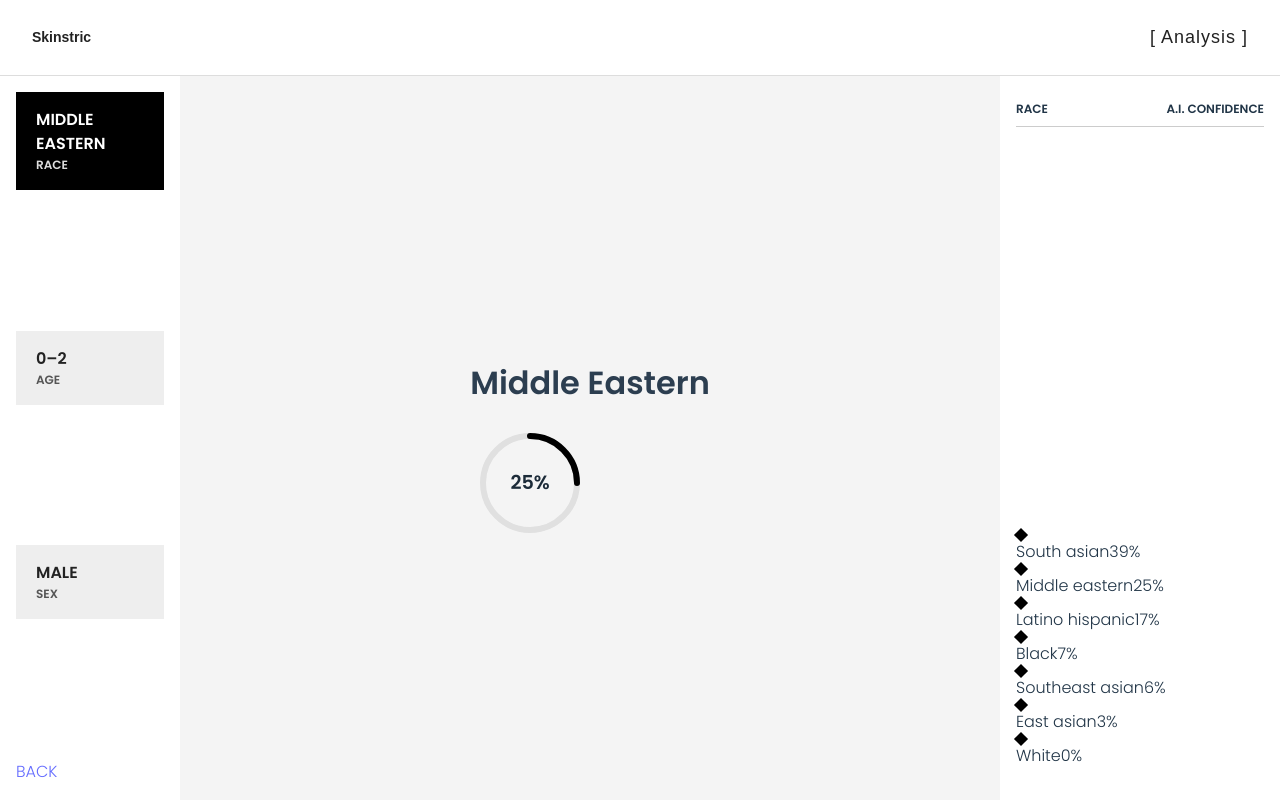
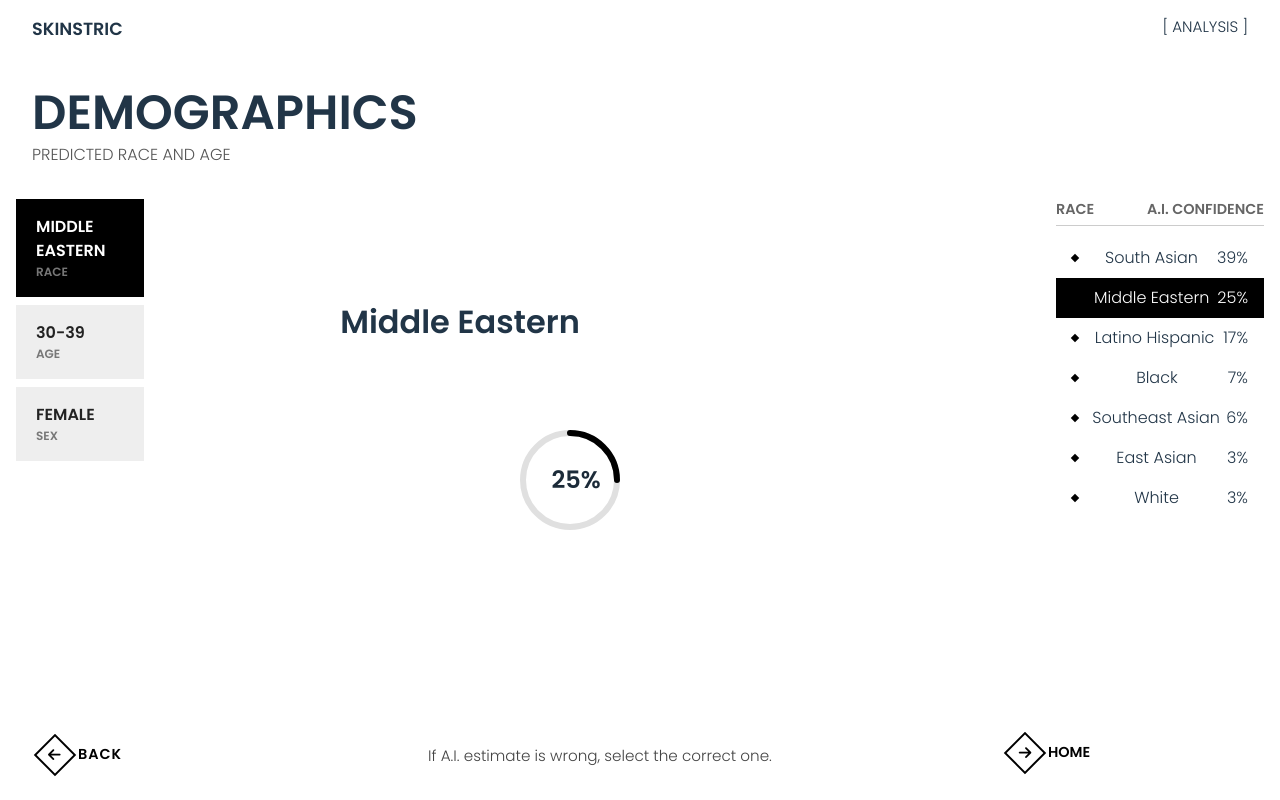
Before and after one commit to tashamcglashan/tasha-skinstric, a React (Vite) app: page /demographics in a window 1280 px wide. Built offline with nearby package versions, Linux system fonts and the light colour scheme.

Commit message:
updated Analysis so that Demographics button goes to Demographics.jsx; created PredictionCircle jsx and css to show animated prediction circle

```diff
--- a/src/components/PredictionCircle.css
+++ b/src/components/PredictionCircle.css
@@ -17,9 +17,9 @@
   .circle-text {
     position: absolute;
     top: 50%;
-    left: 50%;
+    left: 30%;
     transform: translate(-50%, -50%);
-    font-size: 1.2rem;
+    font-size: 1.5rem;
     font-weight: bold;
     color: #1c2b39;
   }
--- a/src/pages/Analysis.css
+++ b/src/pages/Analysis.css
@@ -71,6 +71,7 @@
 
   /* Individual diamond buttons */
   .diamond-button {
+    color:  black;
     position: absolute;
     width: 120px;
     height: 120px;
@@ -85,6 +86,7 @@
 
   .diamond-button:hover {
     background-color: #d9d9d9;
+    color: #333
   }
 
   .diamond-button span {
--- a/src/pages/Analysis.jsx
+++ b/src/pages/Analysis.jsx
@@ -2,11 +2,12 @@ import React from "react";
 import { useNavigate } from "react-router-dom";
 import Navbar from "../components/Nav";
 import "./Analysis.css";
+import {Link} from "react-router-dom";
 
 export default function Analysis() {
   const navigate = useNavigate();
   const handleGetSummary = () => {
-    navigate("/deomographics");
+    navigate("/demographics");
   };
 
   return (
@@ -30,9 +31,9 @@ export default function Analysis() {
 
         {/* Inner diamond buttons */}
         <div className="diamond-button-grid">
-          <div className="diamond-button top" onClick={() => console.log("Demographics clicked")}>
-            <span>DEMOGRAPHICS</span>
-          </div>
+          <Link to="/demographics" className="diamond-button top">
+          <span>DEMOGRAPHICS</span>
+          </Link>
           <div className="diamond-button right" onClick={() => console.log("Cosmetic clicked")}>
             <span>COSMETIC CONCERNS</span>
           </div>
--- a/src/pages/Demographics.css
+++ b/src/pages/Demographics.css
@@ -9,14 +9,13 @@
 
 .demographics-nav {
   display: flex;
-  justify-content: space-between;
   align-items: center;
-  padding: 1.5rem 2rem;
-  border-bottom: 1px solid #ddd;
-  font-family: Arial, sans-serif;
+  gap: .5rem;
   font-size: 14px;
-  color: #222;
+  font-weight: bold;
+  text-transform: uppercase;
 }
+
 
 .nav-logo {
   font-weight: bold;
@@ -27,8 +26,8 @@
 }
 
 .nav-title {
-  font-size: 18px;
-  letter-spacing: 1px;
+  font-size: 0.95rem;
+  font-weight: 500;
 }
 
 .predicted {
@@ -42,19 +41,12 @@
   flex: 1;
 }
 
-/* Left sidebar */
-.sidebar {
-  width: 180px;
-  padding: 1rem;
-  display: flex;
-  flex-direction: column;
-  justify-content: space-between;
-}
-
+/* Sidebar Section */
+/* Sidebar Section */
 .sidebar-section {
   background: #eee;
   color: #222;
-  margin-bottom: 1rem;
+  margin-bottom: 0.5rem;
   padding: 1rem;
   font-weight: bold;
   text-transform: uppercase;
@@ -65,185 +57,221 @@
 
 .sidebar-section span {
   display: block;
-  font-size: 12px;
-  color: #555;
-  text-transform: none;
-}
-
-.sidebar-section:hover {
-  background: #ccc;
+  font-size: 0.75rem;
+  color: #777;
+  text-transform: uppercase;
 }
 
 .sidebar-section.active {
-  background: #000;
+  background-color: #000;
   color: #fff;
 }
 
-.sidebar-section.active span {
-  color: #ddd;
+.sidebar-boxes {
+  display: flex;
+  flex-direction: column;
+  gap: 0.5rem;
 }
 
-/* Back button */
-.back-button {
+/* Nav styles */
+.demographics-nav {
   display: flex;
-  align-items: center;
-  gap: 0.5rem;
-  margin-top: auto;
-  color: #000;
+  align-items: flex-start;
+  justify-content: space-between;
+  padding: 1rem 2rem 0.25rem 2rem;
+}
+
+.nav-logo {
+  font-size: 1.1rem;
   font-weight: bold;
-  text-decoration: none;
+}
+
+
+
+/* Header section */
+.nav-header-container {
+  display: flex;
+  flex-direction: column;
+  padding: 0 2rem 1rem 2rem;
+  margin-top: 0.5rem;
+}
+
+.nav-header-main {
+  font-size: 3rem;
+  font-weight: bold;
+  text-transform: uppercase;
+  margin-bottom: 0.25rem;
+}
+
+.nav-subtitle {
+  font-size: 1rem;
+  color: #555;
   text-transform: uppercase;
 }
 
-.icon-box {
-  border: 2px solid black;
-  width: 36px;
-  height: 36px;
+/* Layout wrapper */
+.demographics-wrapper {
   display: flex;
+  height: calc(100vh - 200px);
+}
+
+/* Sidebar */
+.sidebar {
+  width: 160px;
+  padding: 1rem;
+}
+
+/* Center Section */
+.middle-section {
+  flex: 1;
+  display: flex;
+  flex-direction: column;
   align-items: center;
   justify-content: center;
-  transform: rotate(45deg);
+  padding: 2rem;
+  position: relative;
 }
 
-.icon-box i {
-  transform: rotate(-45deg);
+.middle-content-box {
+  display: flex;
+  flex-direction: column;
+  align-items: center;
+  justify-content: center;
+  gap: 2rem;
 }
 
-/* Middle section */
-.middle-section {
-  flex: 1;
-  background: #f4f4f4;
+.main-prediction {
+  font-size: 2rem;
+  font-weight: 600;
+  text-transform: capitalize;
+  align-self: center;
+}
+
+.main-prediction-title {
+  margin-top:-150px;
+  margin-left: -280px;
+}
+
+
+.prediction-circle {
   display: flex;
   justify-content: center;
   align-items: center;
 }
 
-.middle-content-box {
-  text-align: center;
+.prediction-circle svg {
+  width: 180px;
+  height:110px;
 }
 
-.main-prediction {
-  font-size: 2rem;
-  margin-bottom: 1rem;
-  text-transform: capitalize;
-  color: #2c3e50;
+
+
+.middle-note {
+  position: absolute;
+  bottom: 2rem;
+  font-size: 0.95rem;
+  color: #444;
 }
 
-/* Right section */
+/* Right panel */
 .right-panel {
-  width: 280px;
+
+  width: 240px;
   padding: 1rem;
   display: flex;
   flex-direction: column;
-  justify-content: space-between;
+  justify-content: flex-start;
 }
 
 .confidence-header {
   display: flex;
   justify-content: space-between;
-  padding: 0.5rem 0;
+  font-size: 0.9rem;
   font-weight: bold;
+  text-transform: uppercase;
+  color: #666;
   border-bottom: 1px solid #ccc;
-  text-transform: uppercase;
-  font-size: 12px;
+  padding-bottom: 0.25rem;
+  margin-bottom: 0.75rem;
 }
 
 .confidence-list {
-  list-style: none;
+  list-style-type: none;
   padding: 0;
-  margin: 1rem 0;
+  margin: 0;
 }
 
-.confidence-item {
+.confidence-list li {
   display: flex;
   justify-content: space-between;
   align-items: center;
-  padding: 0.5rem;
-  border-radius: 4px;
-  transition: background 0.2s ease;
+  padding: 0.5rem 1rem;
   cursor: pointer;
+  transition: background-color 0.3s ease;
   text-transform: capitalize;
 }
 
-.confidence-item:hover {
-  background-color: #f0f0f0;
+.confidence-list li:hover {
+  background-color: #e0e0e0;
 }
 
-.confidence-item.selected {
+.confidence-list li.selected {
   background-color: #000;
-  color: #fff;
-}
-
-.confidence-item.selected .diamond-shape {
-  background-color: #fff;
+  color: white;
 }
 
 .diamond-shape {
-  width: 10px;
-  height: 10px;
-  background-color: #000;
+  width: 6px;
+  height: 6px;
+  background-color: black;
   transform: rotate(45deg);
-  margin-right: 8px;
+  margin-right: 0.5rem;
 }
 
-/* Bottom buttons */
-.bottom-buttons {
+.prediction-circle {
   display: flex;
-  justify-content: space-between;
-  gap: 1rem;
+  justify-content: center;
+  align-items: center;
 }
 
-.reset-btn,
-.confirm-btn {
-  padding: 0.5rem 1.25rem;
-  border: 2px solid #000;
-  font-weight: bold;
-  text-transform: uppercase;
-  background: #fff;
-  cursor: pointer;
-  transition: 0.3s ease;
+.prediction-circle svg {
+  width: 180px;
+  height: 180px;
 }
 
-.confirm-btn {
-  background: #000;
-  color: #fff;
+
+/* Bottom Buttons */
+.analysis-bottom-buttons {
+  position: absolute;
+  bottom: 2rem;
+  left: 800px;
+  display: flex;
+  gap: 2rem;
 }
 
-.confirm-btn:hover {
-  background: #222;
+.back-button,
+.home-button {
+  display: flex;
+  align-items: center;
+  font-size: 0.9rem;
+  cursor: pointer;
+  font-weight: bold;
+  color: black
 }
 
-.reset-btn:hover {
-  background: #eee;
+.back-button .icon-box,
+.home-button .icon-box {
+  width: 30px;
+  height: 30px;
+  border: 2px solid black;
+  transform: rotate(45deg);
+  margin-right: 0.5rem;
+  display: flex;
+  justify-content: center;
+  align-items: center;
 }
 
-/* SVG Circle (inside PredictionCircle) */
-.prediction-svg {
-  width: 200px;
-  height: 200px;
-  transform: rotate(-90deg);
-  margin: 0 auto;
+.back-button .icon-box i,
+.home-button .icon-box i {
+  transform: rotate(-45deg);
 }
-
-.prediction-text {
-  transform: rotate(90deg);
-  font-size: 1.5rem;
-  fill: #2c3e50;
-  text-anchor: middle;
-  dominant-baseline: middle;
-}
-
-.prediction-container {
-  position: relative;
-  width: 200px;
-  height: 200px;
-  display: flex;
-  align-items: center;
-  justify-content: center;
-}
-
-.prediction-container svg {
-  position: absolute;
-  top: 0;
-  left: 0;
-}
--- a/src/pages/Demographics.jsx
+++ b/src/pages/Demographics.jsx
@@ -8,15 +8,31 @@ const Demographics = () => {
   const [selectedValue, setSelectedValue] = useState("Middle eastern");
   const [selectedConfidence, setSelectedConfidence] = useState(25);
 
-  const raceOptions = [
+  const data = {
+    race: [
       { label: "South asian", confidence: 39 },
       { label: "Middle eastern", confidence: 25 },
       { label: "Latino hispanic", confidence: 17 },
       { label: "Black", confidence: 7 },
       { label: "Southeast asian", confidence: 6 },
       { label: "East asian", confidence: 3 },
-    { label: "White", confidence: 0 },
-  ];
+      { label: "White", confidence: 3 },
+    ],
+    age: [
+      { label: "0–9", confidence: 5 },
+      { label: "10-19", confidence: 8 },
+      { label: "20-29", confidence: 12 },
+      { label: "30-39", confidence: 20 },
+      { label: "40-49", confidence: 28 },
+      { label: "50-59", confidence: 10 },
+      { label: "60-69", confidence: 10 },
+      { label: "70+", confidence: 7 },
+    ],
+    sex: [
+      { label: "Male", confidence: 90 },
+      { label: "Female", confidence: 10 },
+    ],
+  };
 
   const handleSidebarClick = (category, value, confidence) => {
     setSelectedCategory(category);
@@ -26,18 +42,25 @@ const Demographics = () => {
 
   return (
     <div className="demographics-page">
+      {/* Top Navigation */}
       <nav className="demographics-nav">
         <span className="nav-logo">Skinstric</span>
         <span className="nav-title">[ Analysis ]</span>
       </nav>
+
+      {/* Header section */}
+      <div className="nav-header-container">
+        <h1 className="nav-header-main">Demographics</h1>
+        <span className="nav-subtitle">Predicted Race and Age</span>
+      </div>
 
       <div className="demographics-wrapper">
         {/* Sidebar */}
         <div className="sidebar">
           {[
             { category: "race", value: "Middle eastern", confidence: 25 },
-            { category: "age", value: "0–2", confidence: 10 },
-            { category: "sex", value: "Male", confidence: 90 },
+            { category: "age", value: "30-39", confidence: 20 },
+            { category: "sex", value: "Female", confidence: 10 },
           ].map(({ category, value, confidence }) => (
             <div
               key={category}
@@ -50,33 +73,48 @@ const Demographics = () => {
               <span>{category.toUpperCase()}</span>
             </div>
           ))}
+        </div>
 
-          <div className="sidebar-back">
-            <Link to="/analysis">BACK</Link>
+        {/* Center Section */}
+        <div className="middle-section">
+          <div className="middle-content-box">
+            <h2 className="main-prediction main-prediction-title">{selectedValue}</h2>
+            <div className="prediction-circle">
+              <PredictionCircle percentage={selectedConfidence} />
+            </div>
+          </div>
+          <div className="middle-note">
+            If A.I. estimate is wrong, select the correct one.
+          </div>
+          <div className="analysis-bottom-buttons">
+            <Link to="/" className="back-button">
+              <div className="icon-box">
+                <i className="fa-solid fa-arrow-left"></i>
+              </div>
+              BACK
+            </Link>
+            <Link to="/" className="home-button">
+              <div className="icon-box">
+                <i className="fa-solid fa-arrow-right" style={{ color: 'black' }}></i>
+              </div>
+             HOME
+            </Link>
           </div>
         </div>
 
-        {/* Center */}
-        <div className="middle-section">
-          <div className="middle-content-box">
-            <h2 className="main-prediction">{selectedValue}</h2>
-            <PredictionCircle percentage={selectedConfidence} />
-          </div>
-        </div>
-
-        {/* Right panel */}
+        {/* Right Panel */}
         <div className="right-panel">
           <div className="confidence-header">
-            <span>Race</span>
+            <span>{selectedCategory}</span>
             <span>A.I. Confidence</span>
           </div>
           <ul className="confidence-list">
-            {raceOptions.map((item, index) => (
+            {data[selectedCategory].map((item, index) => (
               <li
                 key={index}
                 className={item.label === selectedValue ? "selected" : ""}
                 onClick={() =>
-                  handleSidebarClick("race", item.label, item.confidence)
+                  handleSidebarClick(selectedCategory, item.label, item.confidence)
                 }
               >
                 <div className="diamond-shape" />
```
Lines whose indentation alone changed are shown as unchanged.
